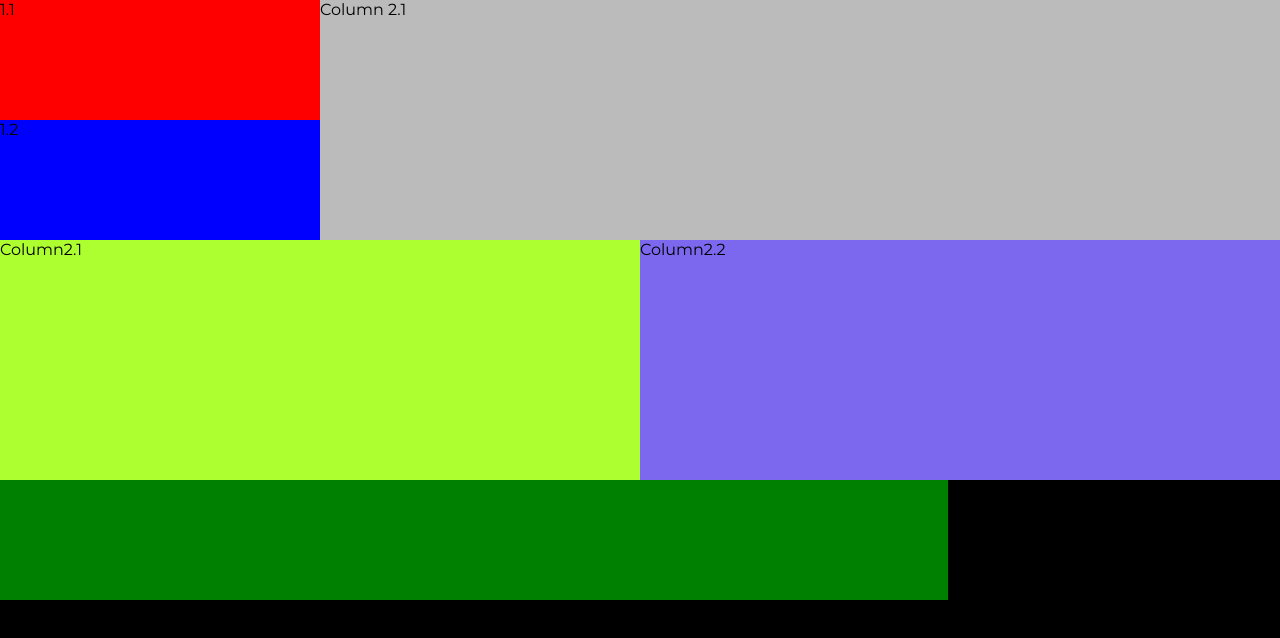
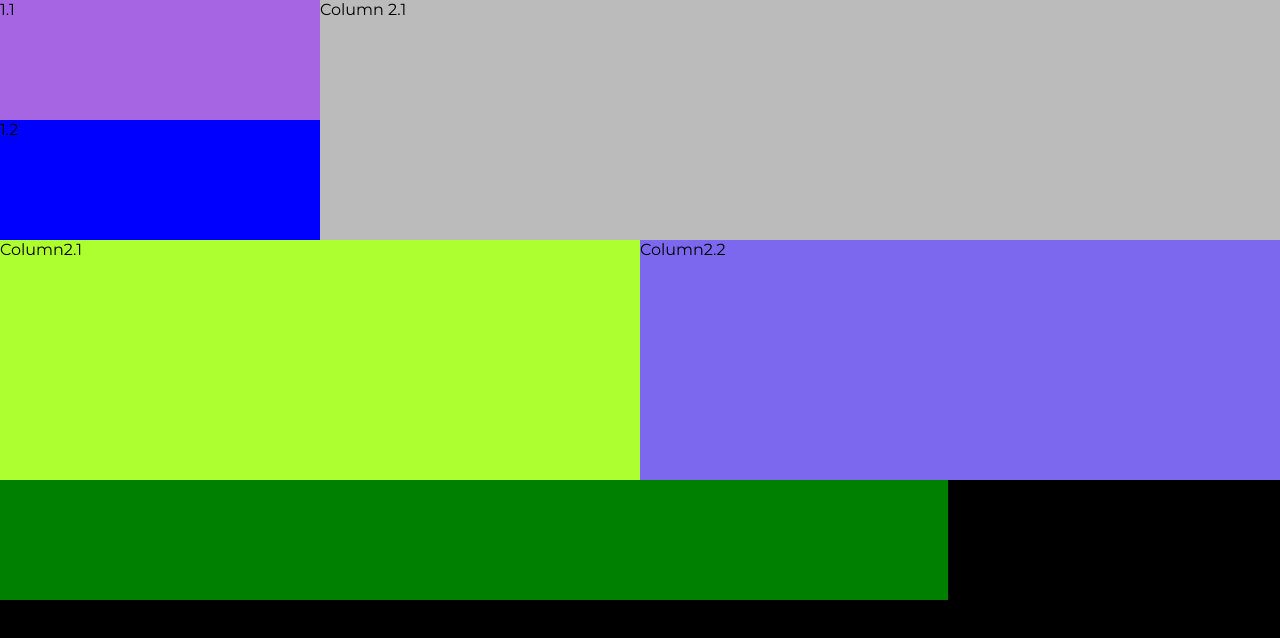
Before and after one commit to simmer5/mist-production, a Next.js app: page / in a window 1280 px wide. Shown: the top 638 px of the page. Built offline with nearby package versions, Linux system fonts and the light colour scheme.

Commit message:
bg color animation added

```diff
--- a/pages/index.js
+++ b/pages/index.js
@@ -3,6 +3,17 @@ import React from 'react'
 import { motion } from 'framer-motion'
 import styles from '../styles/Puslapis.module.scss'
 
+const containerTransition = {
+	x: {
+		duration: 2,
+	},
+	backgroundColor: {
+		duration: 3,
+		yoyo: Infinity,
+		ease: 'easeOut',
+		repeatDelay: 0.8,
+	},
+}
 const Home = () => {
 	return (
 		<>
@@ -15,10 +26,12 @@ const Home = () => {
 				<div className={styles.row1}>
 					<div className={styles.column1} style={{ backgroundColor: '#brrbb' }}>
 						<motion.div
-							animate={{ x: 0 }}
+							transition={containerTransition}
+							animate={{ x: 0, backgroundColor: ['#ff6699', '#6666ff'] }}
+							// animate={{ x: 0 }}
 							initial={{ x: -400 }}
-							transition={{ duration: 2 }}
-							style={{ height: '50%', backgroundColor: 'red' }}
+							// transition={{ duration: 2 }}
+							style={{ backgroundColor: 'green', height: '50%' }}
 						>
 							1.1
 						</motion.div>
```
